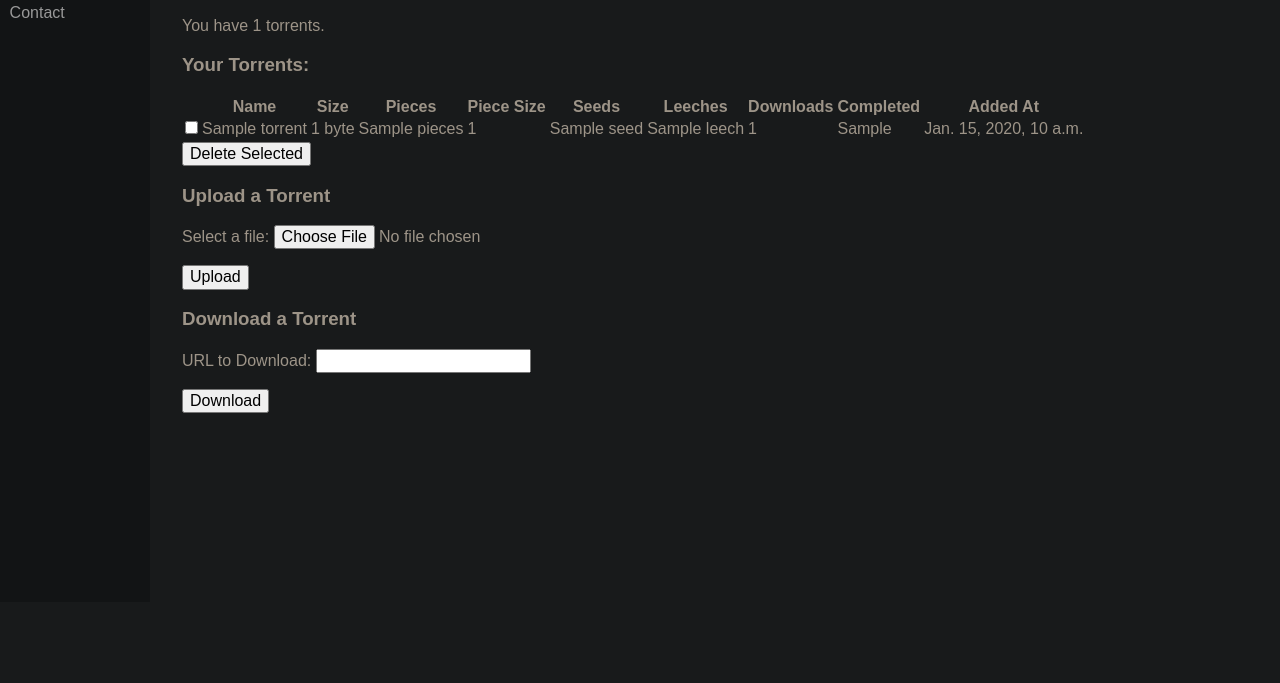
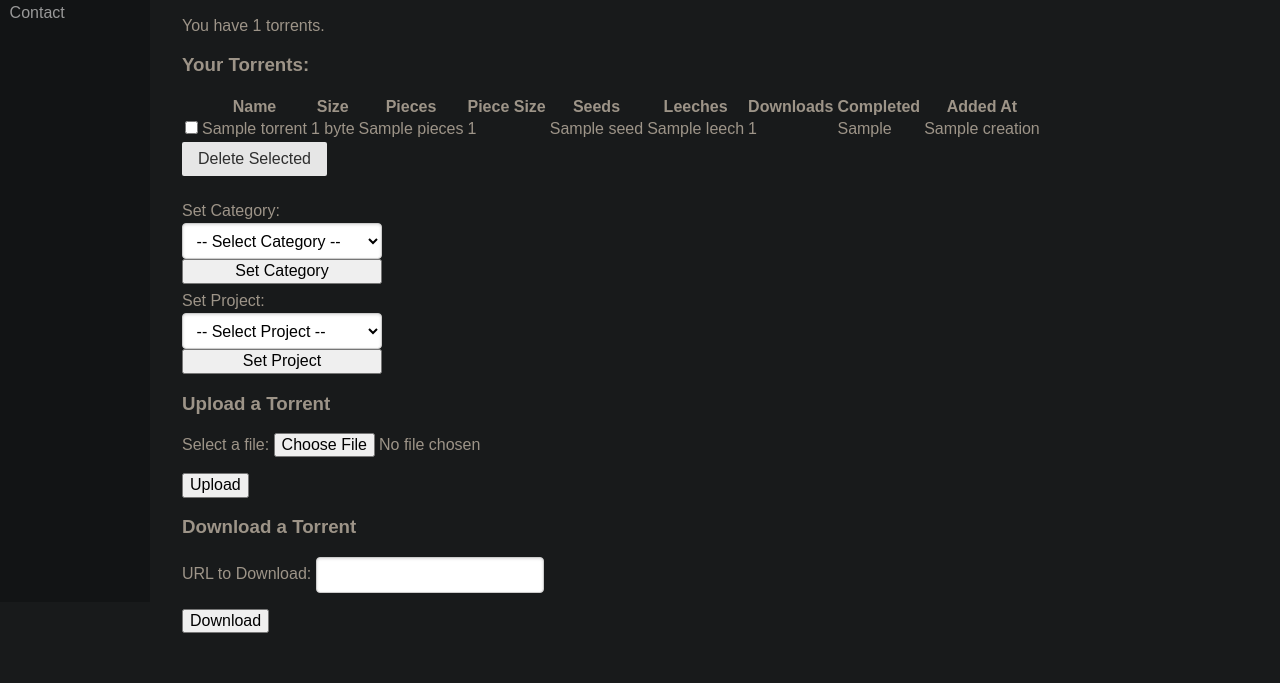
Before and after one commit to pandamasta/bitiso-django, a Django app: template torrent/templates/torrent/dashboard.html in a window 1280 px wide. Shown: the part 198-881 px from the top of the page. Before the commit the page ends 611 px from the top, so only its background shows below. Run offline with Django 5.2, Linux system fonts and the light colour scheme; tables that the repository leaves empty hold one stand-in row (values such as "Sample post"); the template is opened without the code that fills it: values that come from a table or form of the project are taken from there, most other values are stand-ins (such as "Sample title", 1, 10 or a date in 2020); parts of the project's set-up code (start-up, migrations or seed data) failed here and were passed over.

Commit message:
Add set category and project in bulk in backend dashboard

```diff
--- a/torrent/forms.py
+++ b/torrent/forms.py
@@ -4,6 +4,7 @@ from .models import Category, Project, Torrent
 from django import forms
 from django.contrib.auth.forms import AuthenticationForm
 from django.utils.translation import gettext_lazy as _
+
 
 class SearchForm(forms.Form):
     query = forms.CharField(label="Search", max_length=100, min_length=2)
@@ -26,10 +27,6 @@ class SetProjectForm(forms.Form):
         label="Project"
     )
 
-class FileUploadForm(forms.Form):
-    file = forms.FileField(label='Select a file')
-
-
 
 class CustomAuthenticationForm(AuthenticationForm):
     username = forms.CharField(
@@ -42,5 +39,29 @@ class CustomAuthenticationForm(AuthenticationForm):
         widget=forms.PasswordInput(attrs={'class': 'form-control'})
     )
 
+
+class FileUploadForm(forms.Form):
+    file = forms.FileField(label='Select a file')
+
 class URLDownloadForm(forms.Form):
     url = forms.URLField(label='URL to Download')
+
+
+
+class TorrentActionForm(forms.Form):
+    torrent_ids = forms.MultipleChoiceField(
+        widget=forms.CheckboxSelectMultiple,
+        choices=[],
+        required=False
+    )
+    action = forms.ChoiceField(
+        choices=[('delete', 'Delete'), ('set_category', 'Set Category'), ('set_project', 'Set Project')],
+        required=True
+    )
+    category = forms.ModelChoiceField(queryset=Category.objects.all(), required=False)
+    project = forms.ModelChoiceField(queryset=Project.objects.all(), required=False)
+
+    def __init__(self, *args, **kwargs):
+        torrent_choices = kwargs.pop('torrent_choices', [])
+        super().__init__(*args, **kwargs)
+        self.fields['torrent_ids'].choices = torrent_choices
--- a/torrent/static/css/styles.css
+++ b/torrent/static/css/styles.css
@@ -464,3 +464,6 @@ a:active {
 .torrent-table {
     margin-top: 5px;
 }
+
+.form-group {
+    display: none;
--- a/torrent/templates/torrent/dashboard.html
+++ b/torrent/templates/torrent/dashboard.html
@@ -1,7 +1,7 @@
 {% extends "torrent/base.html" %}
 {% block title %}Bitiso.org | Dashboard{% endblock %}
 {% block content %}
-<div class="container">
+    <div class="container">
         <h2>Welcome to your Dashboard</h2>
         <p>Hello, {{ user.username }}!</p>
         <p>You have {{ torrent_count }} torrents.</p>
@@ -17,7 +17,7 @@
         {% endif %}
 
         <h3>Your Torrents:</h3>
-        <form method="post" action="{% url 'delete_torrents' %}">
+        <form method="post" action="{% url 'dashboard' %}" class="pure-form">
             {% csrf_token %}
             <table class="table table-striped">
                 <thead>
@@ -46,27 +46,47 @@
                             <td>{{ torrent.leech }}</td>
                             <td>{{ torrent.dl_number }}</td>
                             <td>{{ torrent.dl_completed }}</td>
-                            <td>{{ torrent.added_at }}</td>
+                            <td>{{ torrent.creation }}</td>
                         </tr>
                     {% endfor %}
                 </tbody>
             </table>
-            <button type="submit" class="btn btn-danger">Delete Selected</button>
+            <button type="submit" name="delete" class="pure-button pure-button-danger"">Delete Selected</button>
+            <br><br>
+            <div class="form-group" style="max-width: 200px">
+                <label for="category">Set Category:</label>
+                <select name="category" class="form-control">
+                    <option value="">-- Select Category --</option>
+                    {% for category in categories %}
+                        <option value="{{ category.id }}">{{ category.name }}</option>
+                    {% endfor %}
+                </select>
+                <button type="submit" name="set_category">Set Category</button>
+            </div>
+            <div class="form-group" style="max-width: 200px">
+                <label for="project">Set Project:</label>
+                <select name="project" class="form-control">
+                    <option value="">-- Select Project --</option>
+                    {% for project in projects %}
+                        <option value="{{ project.id }}">{{ project.name }}</option>
+                    {% endfor %}
+                </select>
+                <button type="submit" name="set_project" >Set Project</button>
+            </div>
         </form>
 
         <h3>Upload a Torrent</h3>
-        <form method="post" action="{% url 'file_upload' %}" enctype="multipart/form-data">
+        <form class="pure-form" method="post" action="{% url 'file_upload' %}" enctype="multipart/form-data">
             {% csrf_token %}
             {{ form.as_p }}
             <button type="submit" class="btn btn-primary">Upload</button>
         </form>
 
         <h3>Download a Torrent</h3>
-        <form method="post" action="{% url 'download_torrent' %}">
+        <form class="pure-form" method="post" action="{% url 'download_torrent' %}">
             {% csrf_token %}
             {{ url_form.as_p }}
             <button type="submit" class="btn btn-primary">Download</button>
         </form>
-</div>
-
+    </div>
 {% endblock %}
```
Also changed, not shown: torrent/views.py (+35 -5 lines).
